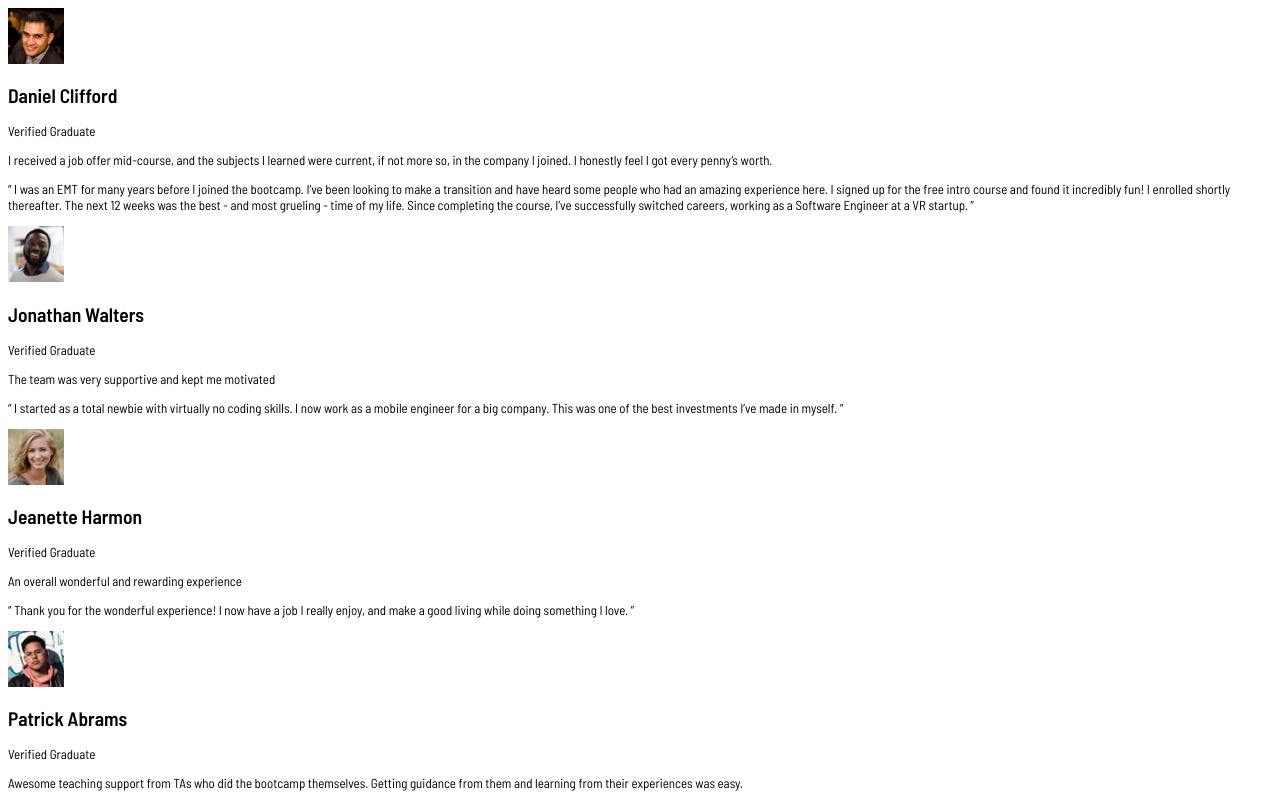
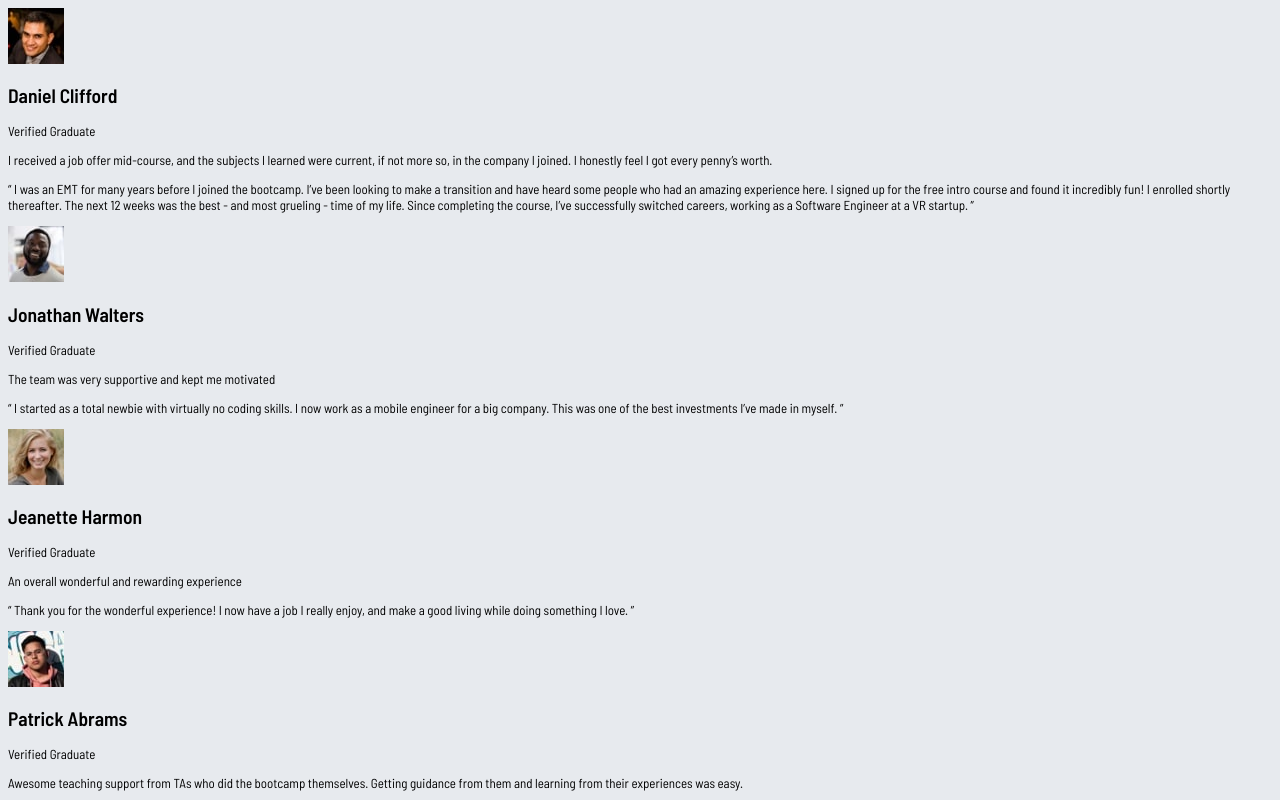
Before and after one commit to KrisvHeij/Testimonials-grid-section, a plain HTML site: page index.html in a window 1280 px wide. Shown: the top 800 px of the page. Drawn offline with Linux system fonts and the light colour scheme.

Commit message:
Update style.css

```diff
--- a/style.css
+++ b/style.css
@@ -20,4 +20,5 @@
 body {
   font-family: "Barlow Semi Condensed", sans-serif;
   font-size: 13px;
+  background-color: var(--c-grey-100);
 }
```
